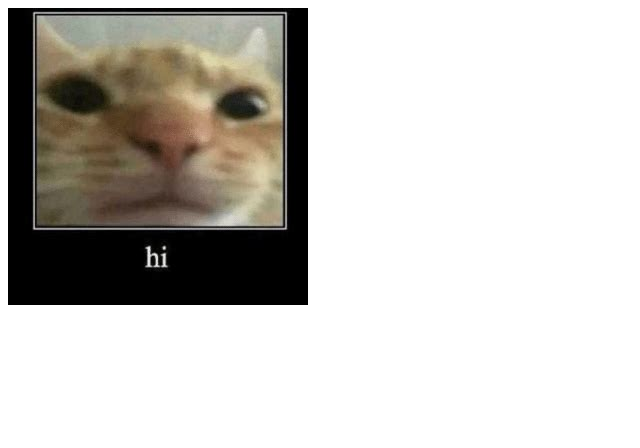
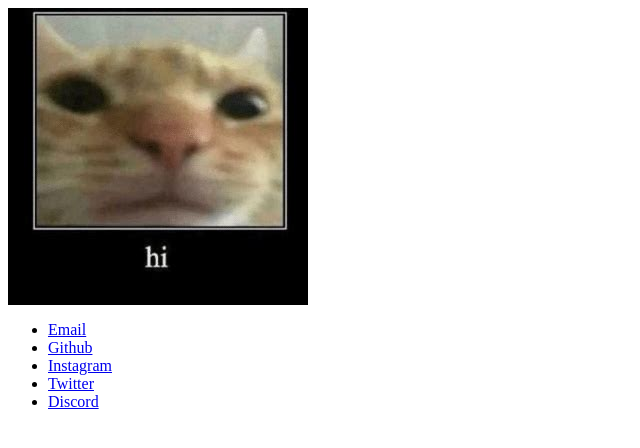
Before and after one commit to itsmetrevor/itsmetrevor.github.io, a plain HTML site: page index.html in a window 1280 px wide. Shown: the whole page, without its empty margins (0-640 px from the left). Drawn offline with Linux system fonts and the light colour scheme.

Commit message:
Update index.html

```diff
--- a/index.html
+++ b/index.html
@@ -1 +1,10 @@
 <img src="hi.jpg" alt="hi">
+<div class="link-list">
+  <ul class="links">
+    <li><a href="http://trevor.huffsmith@gmail.com" class="link">Email</a></li>
+    <li><a href="https://github.com/thuffsmith" class="link">Github</a></li>
+    <li><a href="https://instagram.com/ayeitsmetrevor" class="link">Instagram</a></li>
+    <li><a href="https://twitter.com/ayeitsmetrevor" class="link">Twitter</a></li>
+    <li><a href="https://discord.com/users/145164952561385472" class="link">Discord</a></li>
+  </ul>
+</div>
```
